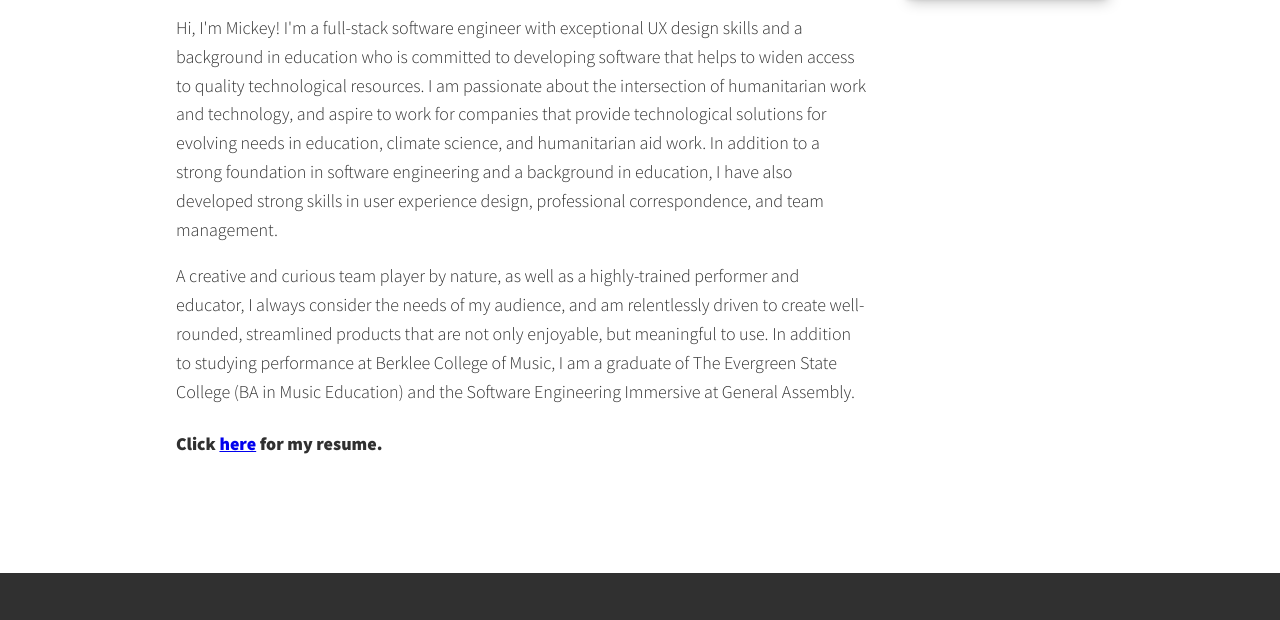
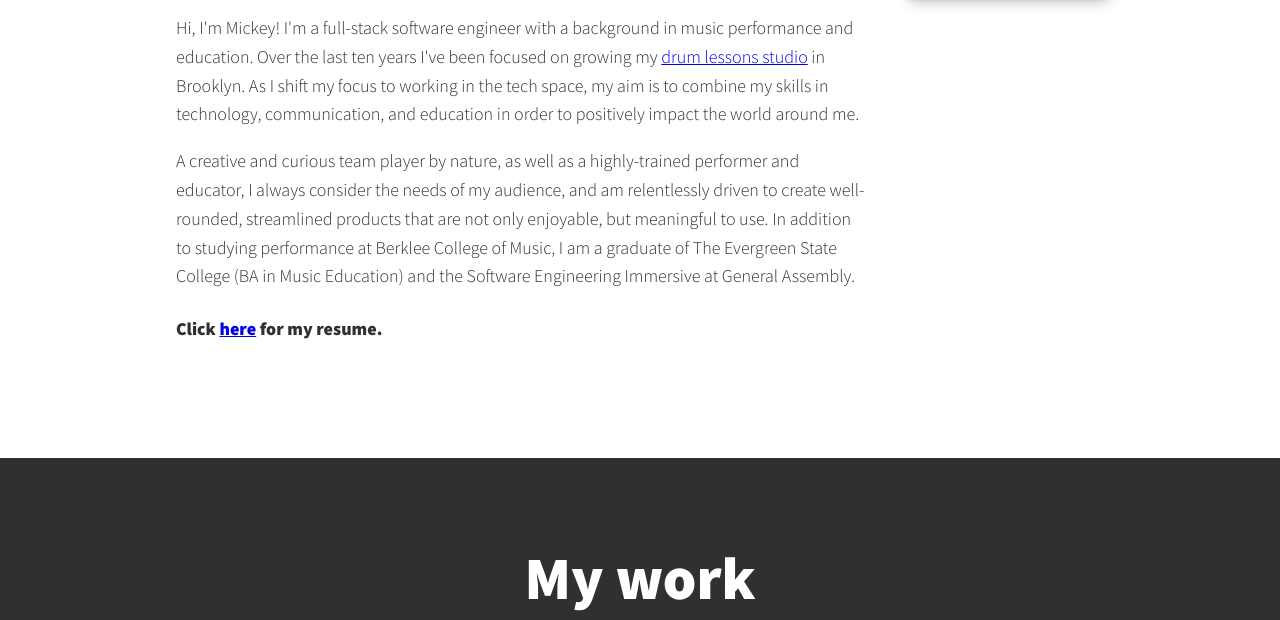
Before and after one commit to mickey-vershbow/MV-Code-Portfolio, a plain HTML site: page index.html in a window 1280 px wide. Shown: the part 1689-2309 px from the top of the page. Drawn offline with nearby package versions, Linux system fonts and the light colour scheme.

Commit message:
bio version 2

```diff
--- a/index.html
+++ b/index.html
@@ -123,7 +123,7 @@
 
       <div class="about-me__body">
         <p>
-          Hi, I'm Mickey! I'm a full-stack software engineer with exceptional UX
+          <!-- Hi, I'm Mickey! I'm a full-stack software engineer with exceptional UX
           design skills and a background in education who is committed to
           developing software that helps to widen access to quality
           technological resources. I am passionate about the intersection of
@@ -132,16 +132,15 @@
           climate science, and humanitarian aid work. In addition to a strong
           foundation in software engineering and a background in education, I
           have also developed strong skills in user experience design,
-          professional correspondence, and team management.
-          <!--
-          VERSION 2
+          professional correspondence, and team management. -->
+
           Hi, I'm Mickey! I'm a full-stack software engineer with a background
-          in music performance, creative writing, and education. Over the last
+          in music performance and education. Over the last
           ten years I've been focused on growing my
           <a href="https://www.mickeyvershbow.com">drum lessons studio</a> in
           Brooklyn. As I shift my focus to working in the tech space, my aim is
           to combine my skills in technology, communication, and education in
-          order to positively impact the world around me. -->
+          order to positively impact the world around me.
         </p>
 
         <p>
```
